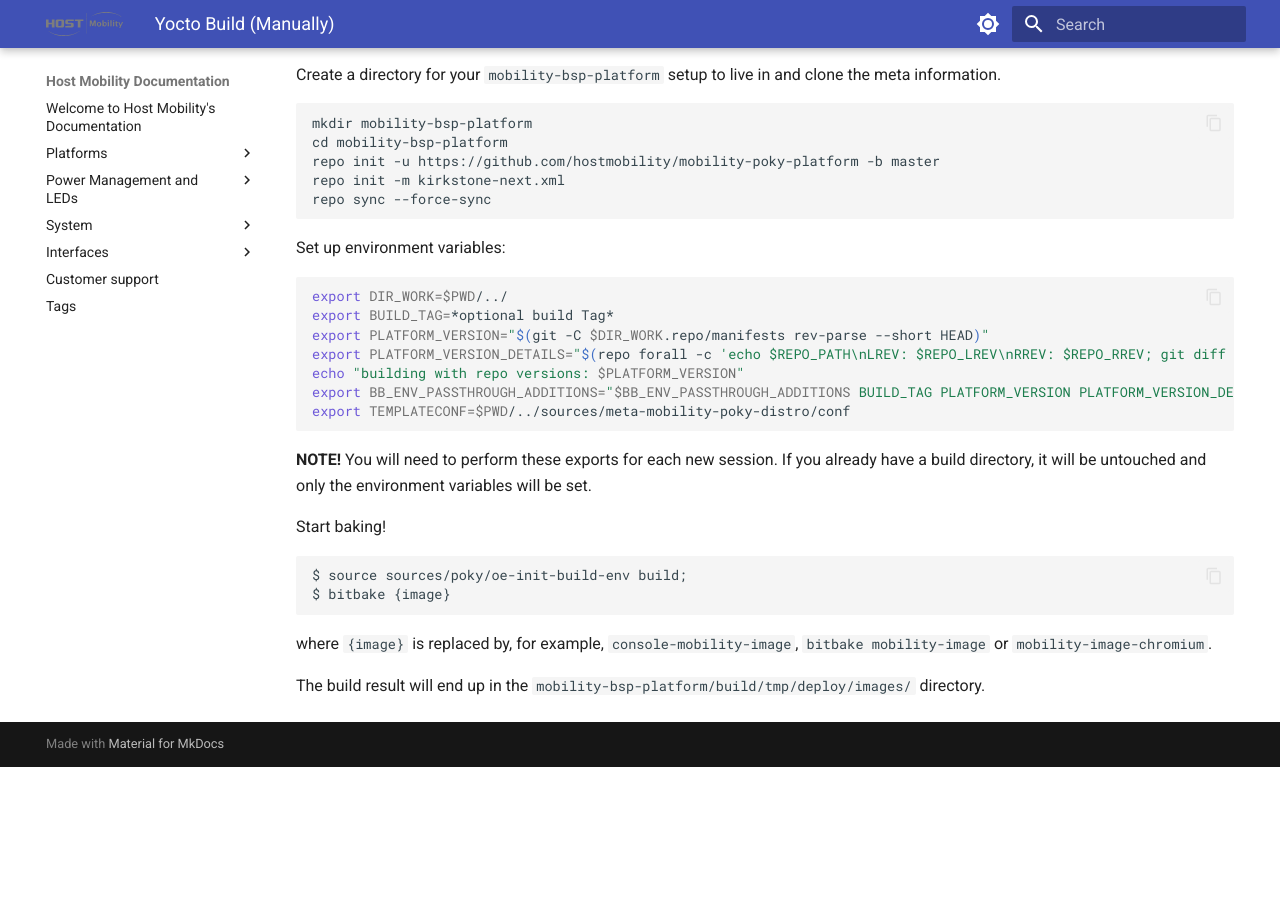
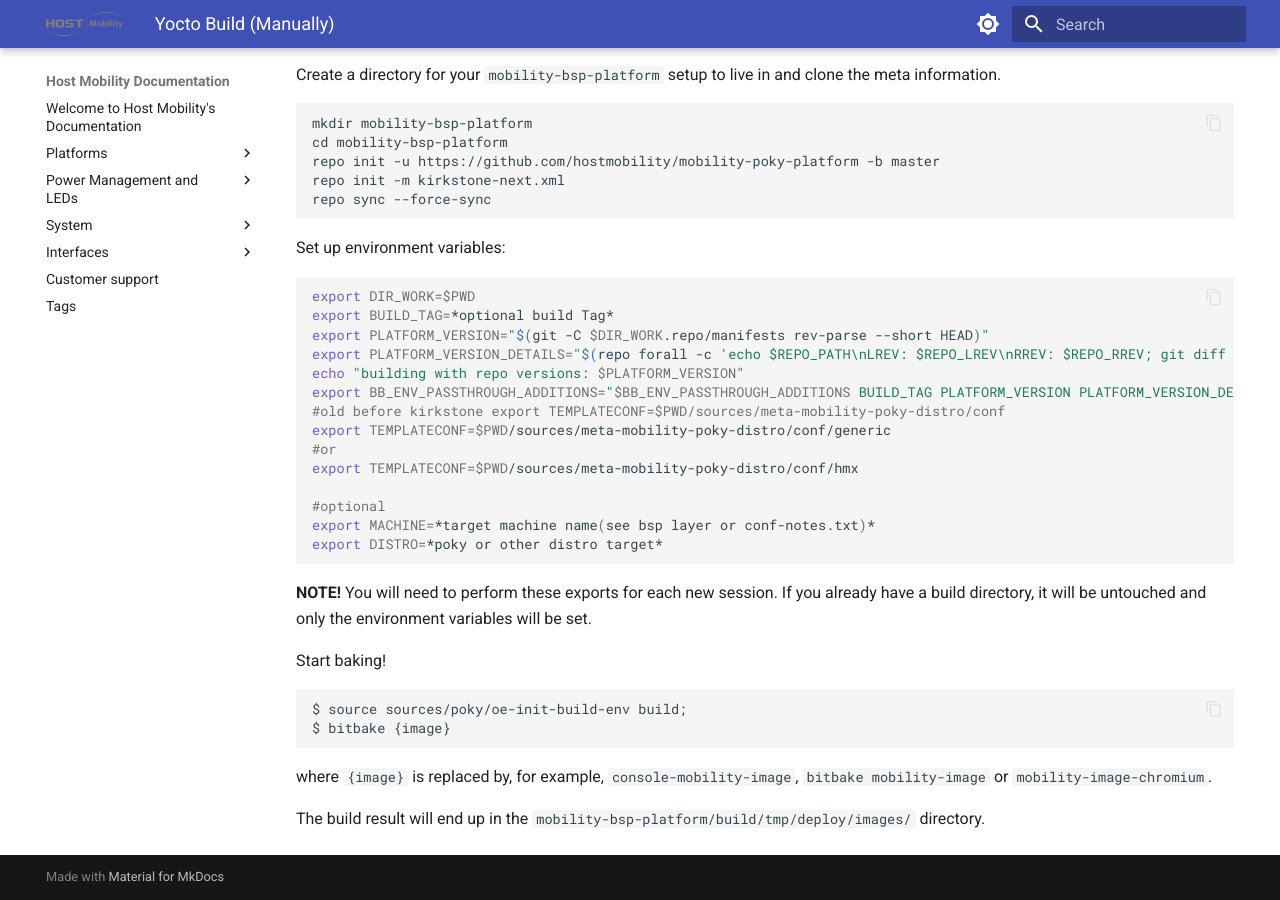
Before and after one commit to hostmobility/documentation, an MkDocs documentation site: the page built from docs/system/yocto/yocto-build-manually.md, in a window 1280 px wide and 900 px high, scrolled down 545 px. Built offline with MkDocs 1.6.1 and Material for MkDocs 9.7.7, drawn with Linux system fonts in a browser that asks for light colours; before the commit the page ends 1312 px from its top, so only the background shows below that.

Commit message:
Build without docker: Update path and information update to correct path for DIR_WORK and TEMPLATECONF Add notes about env for MACHINE and Distro

````diff
--- a/docs/system/yocto/yocto-build-manually.md
+++ b/docs/system/yocto/yocto-build-manually.md
@@ -45,13 +45,20 @@
 
 Set up environment variables:
 ```bash
-export DIR_WORK=$PWD/../
+export DIR_WORK=$PWD
 export BUILD_TAG=*optional build Tag*
 export PLATFORM_VERSION="$(git -C $DIR_WORK.repo/manifests rev-parse --short HEAD)"
 export PLATFORM_VERSION_DETAILS="$(repo forall -c 'echo $REPO_PATH\nLREV: $REPO_LREV\nRREV: $REPO_RREV; git diff --stat -b $REPO_LREV..HEAD ; echo -n "Commit: " ; git rev-parse HEAD ; echo -n "Uncommited changes: " ; git status -b -s ; git diff --stat -b ; echo ')"
 echo "building with repo versions: $PLATFORM_VERSION"
 export BB_ENV_PASSTHROUGH_ADDITIONS="$BB_ENV_PASSTHROUGH_ADDITIONS BUILD_TAG PLATFORM_VERSION PLATFORM_VERSION_DETAILS"
-export TEMPLATECONF=$PWD/../sources/meta-mobility-poky-distro/conf
+#old before kirkstone export TEMPLATECONF=$PWD/sources/meta-mobility-poky-distro/conf
+export TEMPLATECONF=$PWD/sources/meta-mobility-poky-distro/conf/generic
+#or
+export TEMPLATECONF=$PWD/sources/meta-mobility-poky-distro/conf/hmx
+
+#optional
+export MACHINE=*target machine name(see bsp layer or conf-notes.txt)*
+export DISTRO=*poky or other distro target*
 ```
 **NOTE!** You will need to perform these exports for each new session. If you already have
 a build directory, it will be untouched and only the environment variables will be set.
````
